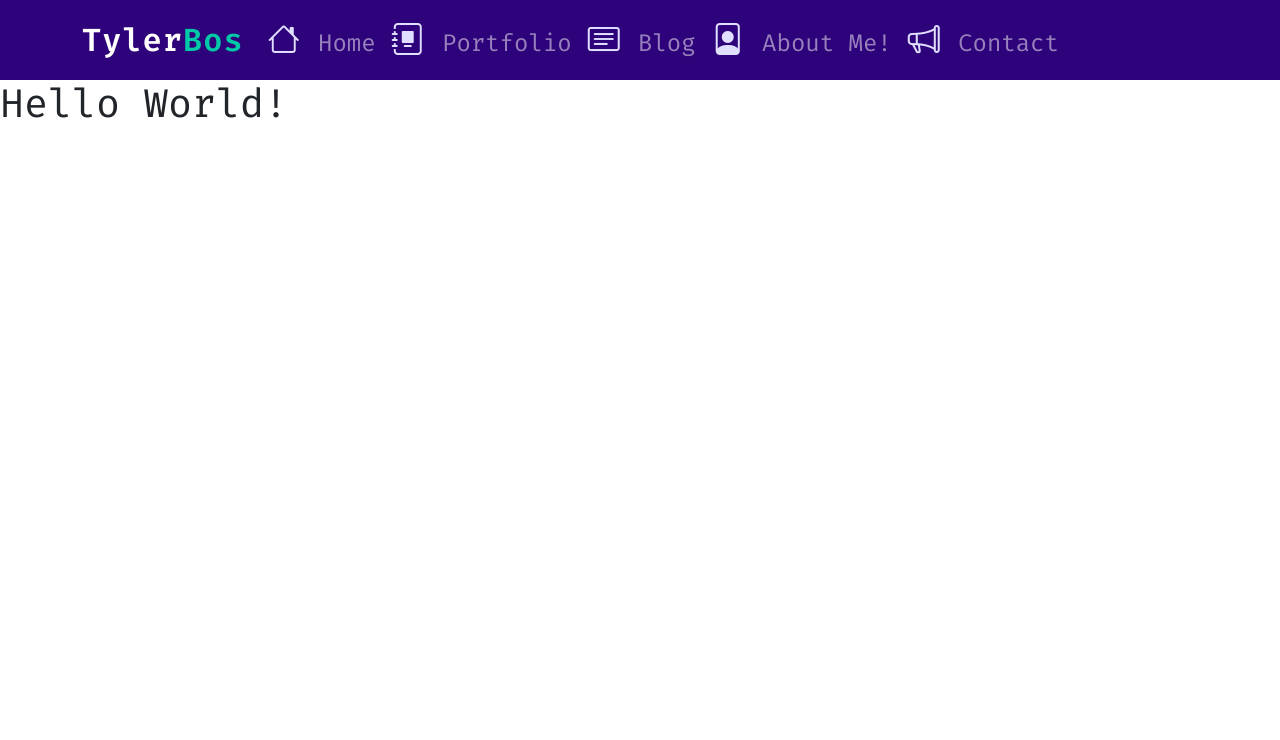
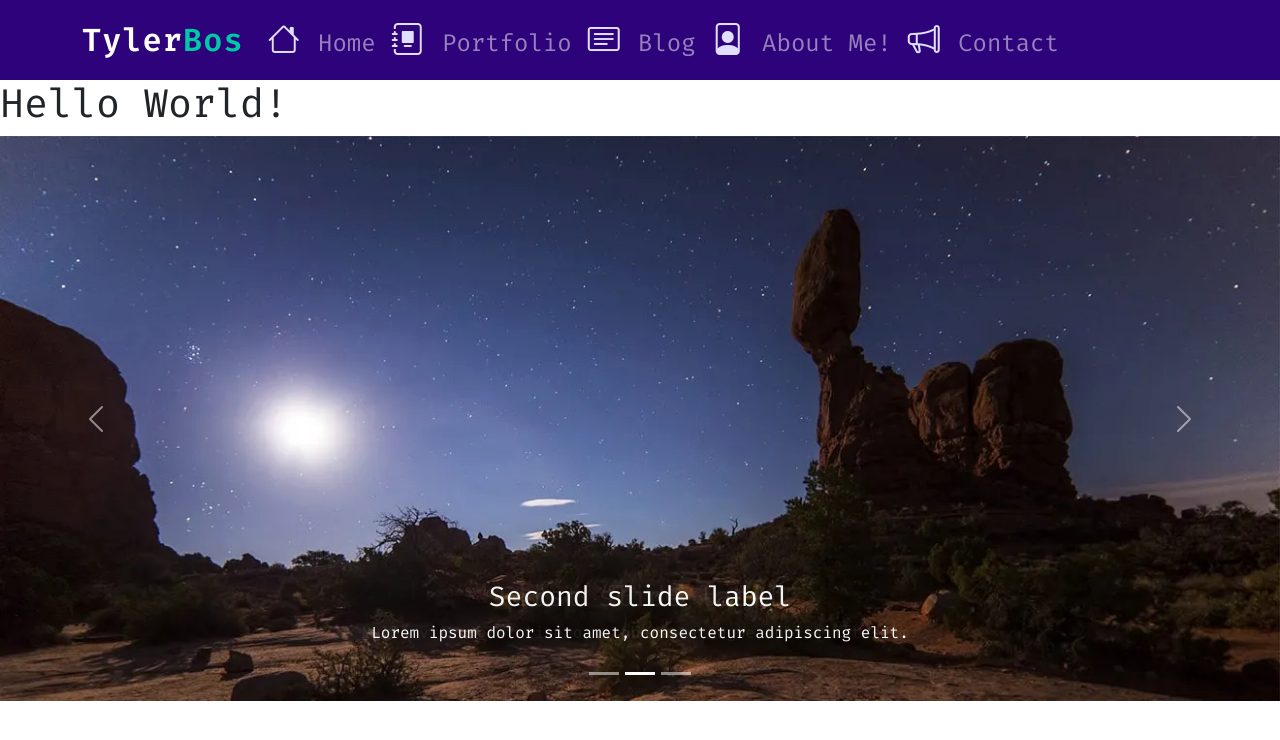
Before and after one commit to Tbos92/personalwebsite, a React (Vite) app in the folder client/: page / in a window 1280 px wide. Shown: the top 740 px of the page. Built offline with nearby package versions, Linux system fonts and the light colour scheme.

Commit message:
Implemented basic carousel component on Home for future use as a preview of highlighted projects to link to in addition to the actual portfolio page which will display all projects

```diff
--- a/client/src/App.jsx
+++ b/client/src/App.jsx
@@ -11,6 +11,7 @@ import Blog from "./components/Blog.jsx";
 import BlogDetailView from "./components/BlogDetailView.jsx";
 import Contact from "./components/Contact.jsx";
 import ContactForm from "./components/ContactForm.jsx";
+import PortfolioHighlights from "./components/PortfolioHighlights.jsx";
 
 function App() {
   return (
@@ -28,6 +29,7 @@ function App() {
           <Route path="/blog" element={<Blog />} />
           <Route path="/blog_detail_view" element={<BlogDetailView />} />
           <Route path="/contact" element={<Contact />} />
+          <Route path="/highlights" element={<PortfolioHighlights />} />
         </Routes>
       </div>
     </BrowserRouter>
--- a/client/src/components/Home.jsx
+++ b/client/src/components/Home.jsx
@@ -1,5 +1,12 @@
+import PortfolioHightlights from "./PortfolioHighlights.jsx";
+
 const Home = () => {
-  return <h1>Hello World!</h1>;
+  return (
+    <div>
+      <h1>Hello World!</h1>
+      <PortfolioHightlights />
+    </div>
+  );
 };
 
 export default Home;
--- /dev/null
+++ b/client/src/components/PortfolioHighlights.jsx
@@ -0,0 +1,34 @@
+import Carousel from "react-bootstrap/Carousel";
+import ExampleCarouselImage from "../assets/ExampleCarouselImage.webp";
+
+function PortfolioHighlights() {
+  return (
+    <Carousel fade>
+      <Carousel.Item>
+        <img className="w-100" src={ExampleCarouselImage} alt="First slide" />
+        <Carousel.Caption>
+          <h3>First slide label</h3>
+          <p>Nulla vitae elit libero, a pharetra augue mollis interdum.</p>
+        </Carousel.Caption>
+      </Carousel.Item>
+      <Carousel.Item>
+        <img className="w-100" src={ExampleCarouselImage} alt="Second slide" />
+        <Carousel.Caption>
+          <h3>Second slide label</h3>
+          <p>Lorem ipsum dolor sit amet, consectetur adipiscing elit.</p>
+        </Carousel.Caption>
+      </Carousel.Item>
+      <Carousel.Item>
+        <img className="w-100" src={ExampleCarouselImage} alt="Third slide" />
+        <Carousel.Caption>
+          <h3>Third slide label</h3>
+          <p>
+            Praesent commodo cursus magna, vel scelerisque nisl consectetur.
+          </p>
+        </Carousel.Caption>
+      </Carousel.Item>
+    </Carousel>
+  );
+}
+
+export default PortfolioHighlights;
```
Also changed, not shown: client/src/assets/ExampleCarouselImage.webp (added).
